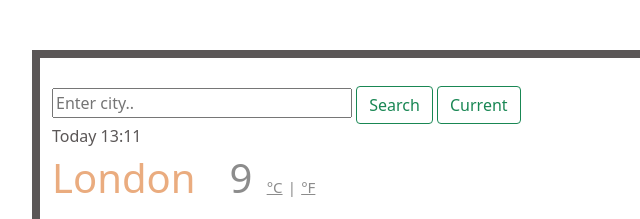
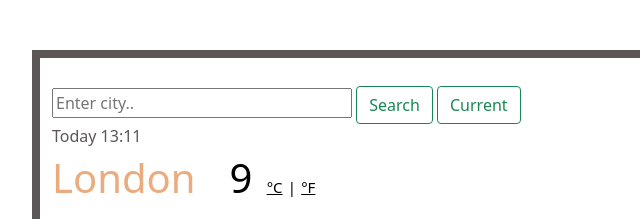
Before and after one commit to annanersveen/my-weather-app, a plain HTML site: page index.html in a window 1280 px wide. Shown: the top 219 px of the page, 68-708 px from the left. Drawn offline with nearby package versions, Linux system fonts and the light colour scheme.

Commit message:
Update style.css

```diff
--- a/src/style.css
+++ b/src/style.css
@@ -45,7 +45,7 @@ i {
 #degrees {
   display: inline-block;
   text-align: center;
-  color: #8c8c8c;
+  color: black;
   font-size: 40px;
   margin-left: 15px;
   margin-bottom: 5px;
@@ -54,7 +54,7 @@ i {
 #seperator {
   display: inline-block;
   text-align: center;
-  color: #8c8c8c;
+  color: black;
   font-size: 15px;
   margin-left: 1px;
   margin-bottom: 1px;
@@ -63,7 +63,7 @@ i {
 #celsius {
   display: inline-block;
   text-align: center;
-  color: #8c8c8c;
+  color: black;
   font-size: 15px;
   margin-left: 10px;
   margin-bottom: 0px;
@@ -72,7 +72,7 @@ i {
 #farenheit {
   display: inline-block;
   text-align: center;
-  color: #8c8c8c;
+  color: black;
   font-size: 15px;
   margin-left: 1px;
   margin-bottom: 5px;
```
